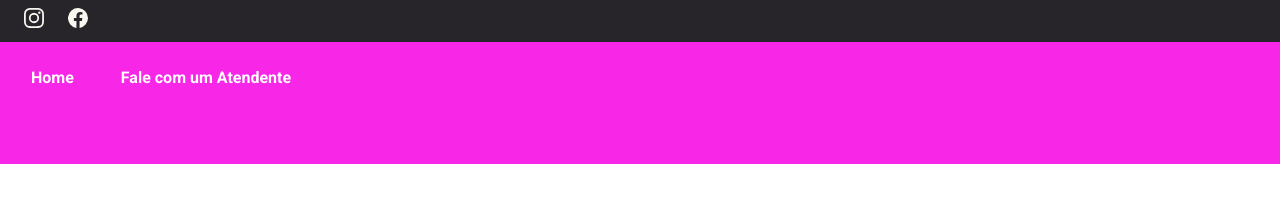
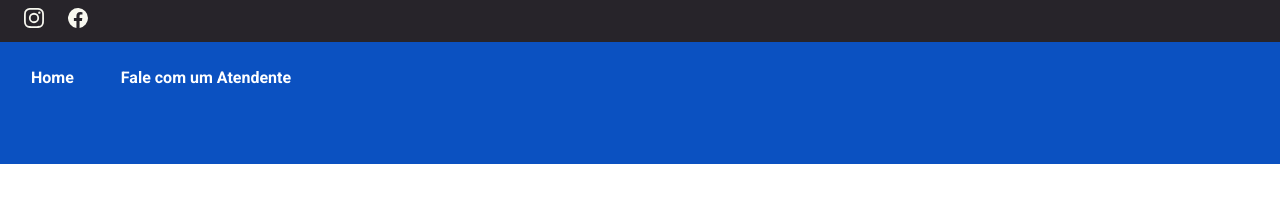
Before and after one commit to setfocusbrasil/codinomevitrine, a Next.js app: page /cursos_ead in a window 1280 px wide. Shown: the top 214 px of the page. Built offline with nearby package versions, Linux system fonts and the light colour scheme; no server answers; a web font is replaced by a local one.

Commit message:
smooth operator

```diff
--- a/src/components/Header/styles.module.scss
+++ b/src/components/Header/styles.module.scss
@@ -84,7 +84,7 @@
   left: 0;
   width: 100%;
   height: 164px;
-  background-color: #f826e7;
+  background-color: #0b51c1;
   padding: var(--s08) 0;
   z-index: 1000;
 
```
